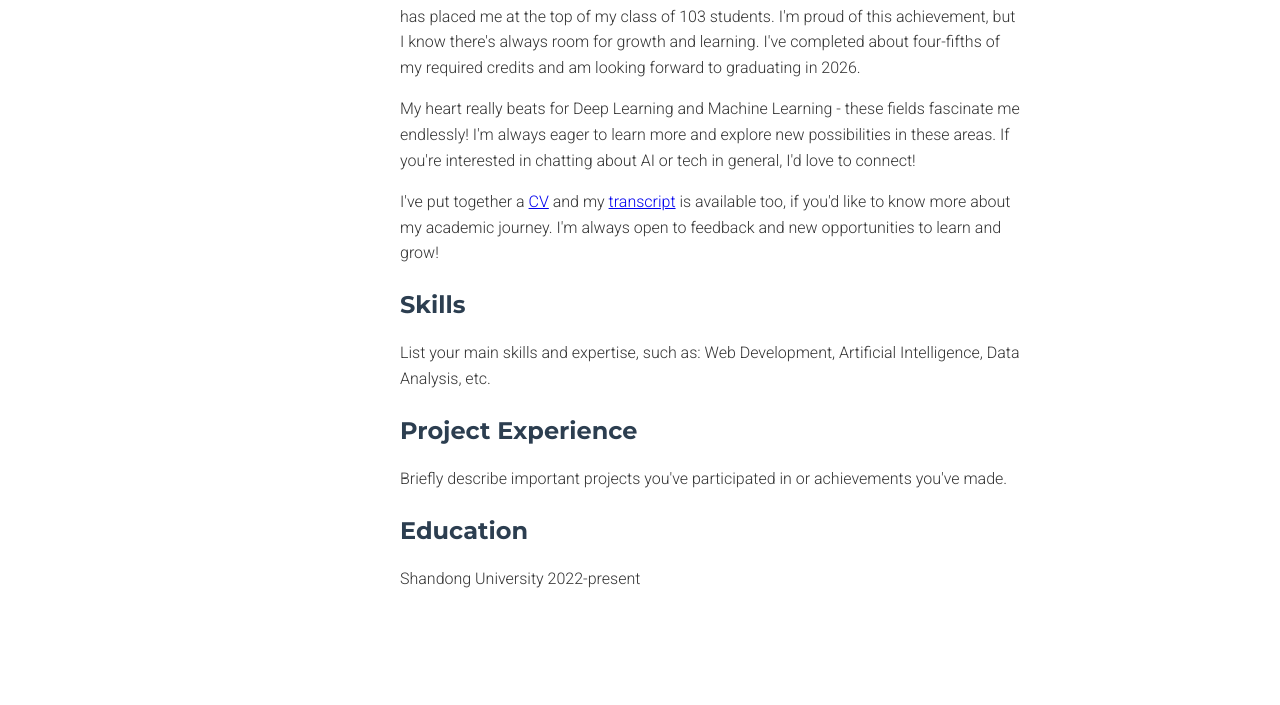
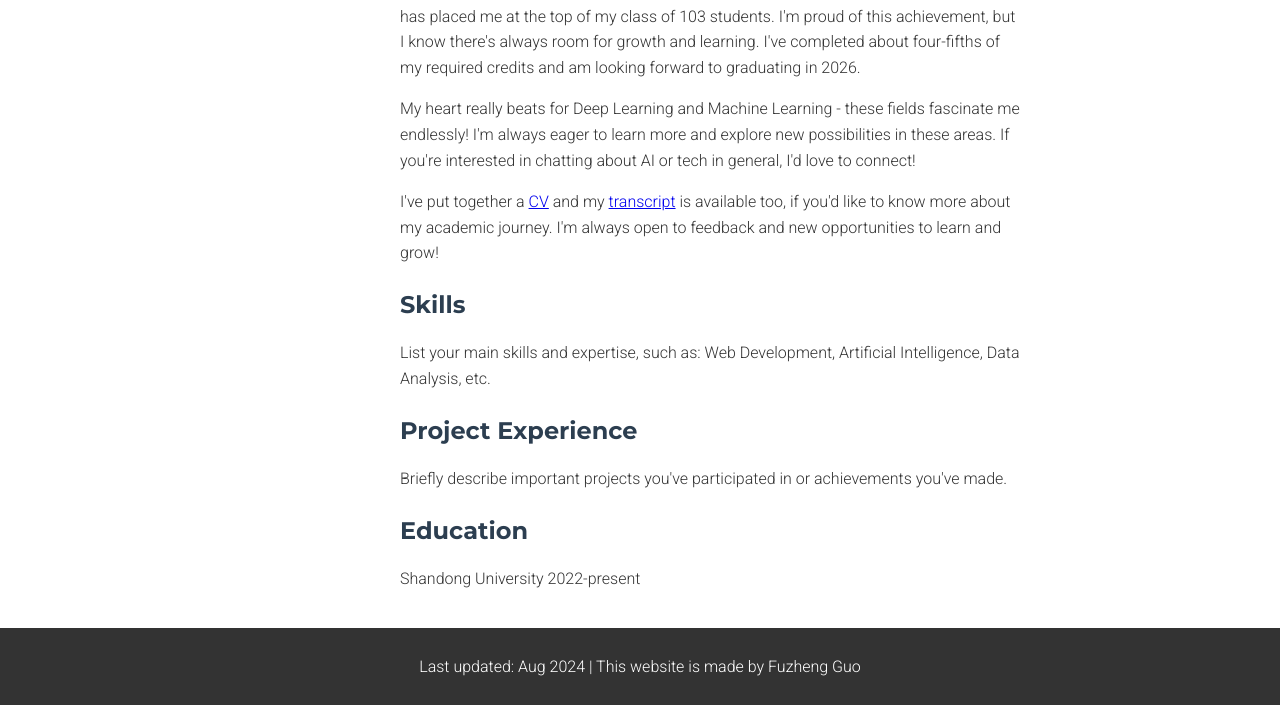
Before and after one commit to FuzGuo/FuzGuo.github.io, a plain HTML site: page index.html in a window 1280 px wide. Shown: the part 276-981 px from the top of the page. Before the commit the page ends 904 px from the top, so only its background shows below. Drawn offline with Linux system fonts and the light colour scheme.

Commit message:
Update index.html

```diff
--- a/index.html
+++ b/index.html
@@ -12,6 +12,9 @@
             margin: 0;
             padding: 0;
             color: #333;
+            display: flex;
+            flex-direction: column;
+            min-height: 100vh;
         }
         h1, h2 {
             font-family: 'Montserrat', sans-serif;
@@ -47,6 +50,7 @@
             width: 100%;
             margin: 60px auto 0;
             position: relative;
+            flex-grow: 1;
         }
         .sidebar {
             width: 150px;
@@ -96,6 +100,13 @@
         p {
             font-weight: 300;
         }
+        footer {
+            background-color: #333;
+            color: white;
+            text-align: center;
+            padding: 10px 0;
+            margin-top: auto;
+        }
     </style>
 </head>
 <body>
@@ -127,7 +138,6 @@
 
                 <p>I've put together a <a href="#">CV</a> and my <a href="https://fuzguo.github.io/transcript.pdf">transcript</a> is available too, if you'd like to know more about my academic journey. I'm always open to feedback and new opportunities to learn and grow!</p>
 
-
                 <h2 id="skills">Skills</h2>
                 <p>List your main skills and expertise, such as: Web Development, Artificial Intelligence, Data Analysis, etc.</p>
 
@@ -139,5 +149,9 @@
             </div>
         </div>
     </div>
+
+    <footer>
+        <p>Last updated: Aug 2024 | This website is made by Fuzheng Guo</p>
+    </footer>
 </body>
 </html>
```
